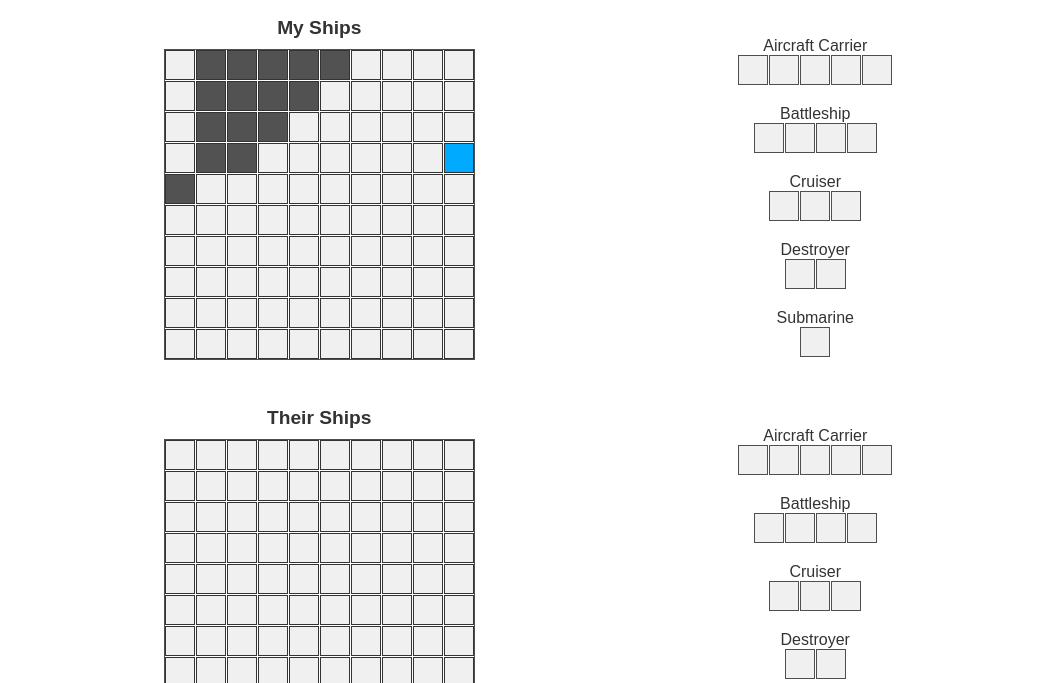
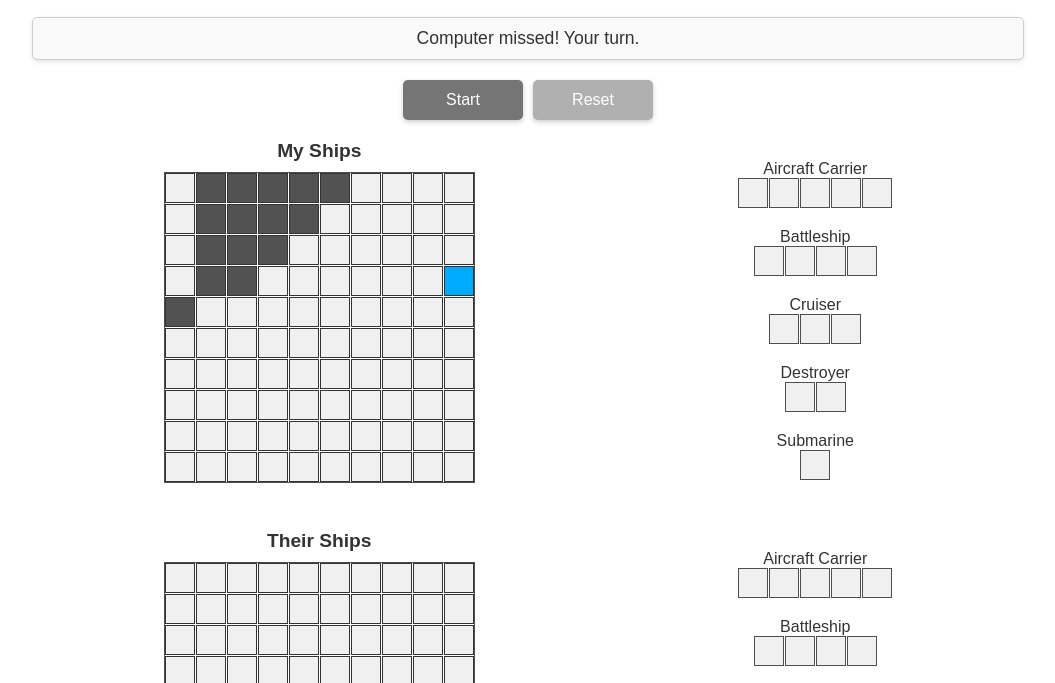
Before and after one commit to rgmt88/TOP-Project-Battleship, a website built with webpack: page src/index.html in a window 1280 px wide. Shown: the part 68-751 px from the top of the page, without its empty margins (112-1167 px from the left). Built offline with nearby package versions, Linux system fonts and the light colour scheme.

Commit message:
Refine game controls with consistent button styling and improved labels
- Updated buttons to uniform size and color for visual consistency.
- Adjusted button labels to Start and Reset for better fit and clarity.
- Enhanced hover effects for smoother interaction and cohesive design.
- Improved overall user experience with streamlined game controls.

```diff
--- a/src/attackModule.js
+++ b/src/attackModule.js
@@ -1,5 +1,6 @@
 import { playersRenderGrid } from "./playersGrid.js";
 import { updateShipGrids } from "./infoShipGrid.js";
+import { updateGameMessage } from "./updateGameMsg.js";
 
 function setupPlayerAttack(player, playerBoardId, opponent, opponentBoardId) {
     const opponentBoard = document.getElementById(opponentBoardId);
@@ -25,12 +26,14 @@ function playerAttack(x, y, player, playerBoardId, opponent, opponentBoardId) {
 
     // If the player's attack was a hit, they get another turn
     if (result === 'hit') {
+        updateGameMessage('Hit! Attack again!');
         // Allow the player to click and attack again
         return;
     }
 
     // If the player's attack was a miss, let the PC (opponent) take a turn after a short delay
     if (result === 'miss') {
+        updateGameMessage('Miss! It\'s the computer\'s turn.');
         setTimeout(() => {
             computerTurn(opponent, player, playerBoardId);
         }, 1000); // Give a slight delay before attack
@@ -38,6 +41,8 @@ function playerAttack(x, y, player, playerBoardId, opponent, opponentBoardId) {
 }
 
 function computerTurn(opponent, player, playerBoardId, onTurnEnd = () => {}) {
+    updateGameMessage('Computer\'s turn...')
+
     const result = opponent.randomAttack(player.board);
 
     // Update the player's board to reflect the result of the PC's attack
@@ -49,6 +54,7 @@ function computerTurn(opponent, player, playerBoardId, onTurnEnd = () => {}) {
 
     // If the PC hits, it gets another turn
     if (result === 'hit') {
+        updateGameMessage('Computer hit your ship! It attacks again.')
         setTimeout(() => {
             computerTurn(opponent, player, playerBoardId, onTurnEnd);
         }, 1000); // Optional delay to simulate thinking time
@@ -58,7 +64,7 @@ function computerTurn(opponent, player, playerBoardId, onTurnEnd = () => {}) {
     if (result === 'miss') {
         // Allow the player to take their turn
         // SetupPlayerAttack remains active for player input
-        console.log('PC missed! Player\'s turn.');
+        updateGameMessage('Computer missed! Your turn.');
         onTurnEnd(); // Call the callback function to set up the player's turn only after a miss
     }
 }
--- a/src/index.html
+++ b/src/index.html
@@ -7,6 +7,18 @@
 </head>
 <body>
     <h1>Battleship!</h1>
+
+    <!-- Game Information Section -->
+    <div class="game-info">
+        <p id="gameMessage">Welcome to Battleship! Press 'Start Game' to begin</p>
+    </div>
+
+    <!-- Game Controls-->
+    <div class="game-controls">
+        <button id="startGameBtn">Start</button>
+        <button id="abandonGameBtn" disabled>Reset</button>
+    </div>
+
     <div class="container">
         <!-- Player's Board -->
         <div>
--- a/src/styles.css
+++ b/src/styles.css
@@ -176,3 +176,48 @@ h1 {
         height: 24px;
     }
 }
+
+/* Game Information Section */
+.game-info {
+    margin-bottom: 20px;
+    padding: 10px 20px;
+    border: 1px solid #cccccc; /* Light gray border */
+    background-color: #f9f9f9; /* Very light gray background for contrast */
+    color: #333333; /* Dark gray text */
+    border-radius: 5px; /* Rounded corners */
+    text-align: center;
+    width: 80%;
+    font-size: 1.1rem;
+    box-shadow: 0 2px 5px rgba(0, 0, 0, 0.1); /* Subtle shadow for depth */
+}
+
+/* Game Controls Section */
+.game-controls {
+    display: flex;
+    gap: 10px;
+    margin-bottom: 20px;
+}
+
+.game-controls button {
+    padding: 10px 20px;
+    border: none;
+    border-radius: 5px;
+    background-color: #757575; /* Uniform medium gray color */
+    color: white;
+    font-size: 1rem;
+    cursor: pointer;
+    transition: background-color 0.3s, transform 0.2s; /* Smooth transition on hover */
+    width: 120px; /* Fixed width for all buttons */
+    height: 40px; /* Uniform height for buttons */
+    box-shadow: 0 2px 5px rgba(0, 0, 0, 0.2); /* Subtle shadow for depth */
+}
+
+.game-controls button:disabled {
+    background-color: #b0b0b0; /* Light gray when disabled */
+    cursor: not-allowed;
+}
+
+.game-controls button:hover:not(:disabled) {
+    background-color: #616161; /* Slightly darker gray on hover */
+    transform: translateY(-2px); /* Slight lift effect on hover */
+}
--- /dev/null
+++ b/src/updateGameMsg.js
@@ -0,0 +1,6 @@
+function updateGameMessage(message) {
+    const gameMessageElement = document.getElementById('gameMessage');
+    gameMessageElement.textContent = message;
+}
+
+export { updateGameMessage };
```
Also changed, not shown: dist/index.html, dist/main.js.
